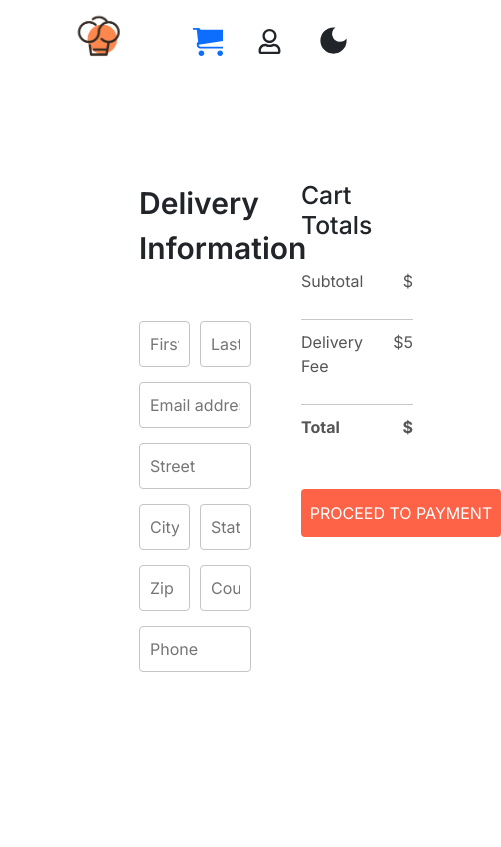
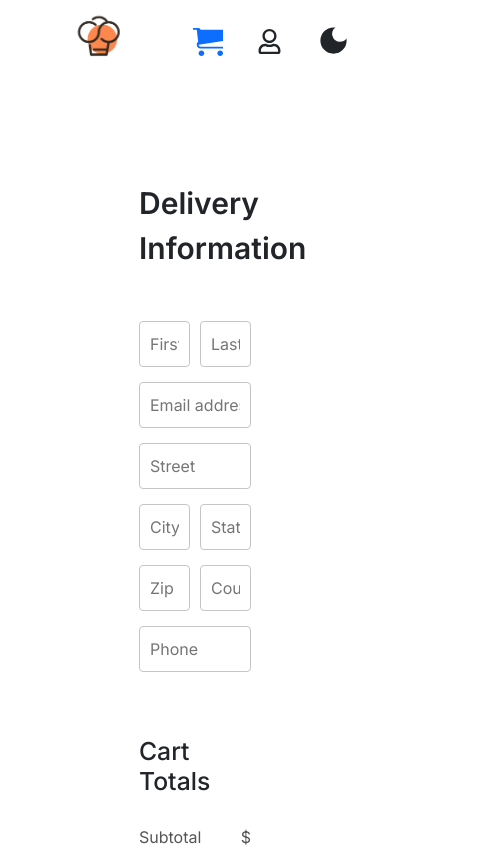
Before and after one commit to ShivamY-30/FoodMate, a React (Vite) app in the folder Frontend/: page /order in a window 390 px wide. Shown: the top 847 px of the page, 501 px wide, since content can reach past the window. Built offline with nearby package versions, Linux system fonts and the light colour scheme; no server answers; sample sign-in values are in the browser's storage.

Commit message:
Tenth Commit

```diff
--- a/Frontend/src/pages/PlaceOrder/PlaceOrder.css
+++ b/Frontend/src/pages/PlaceOrder/PlaceOrder.css
@@ -4,6 +4,15 @@
     justify-content: space-between;
     gap: 50px;
     margin: 100px;
+    flex-wrap: wrap;
+
+
+    @media (max-width:900px) {
+        .place-order{
+            display: flex;
+            flex-direction: column;
+        }
+    }
 }
 .place-order-left {
     width: 100%;
```
